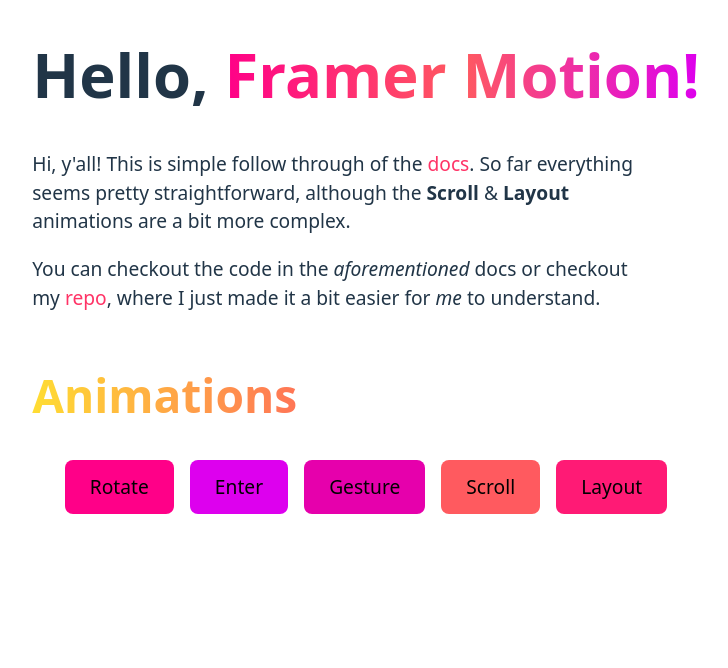
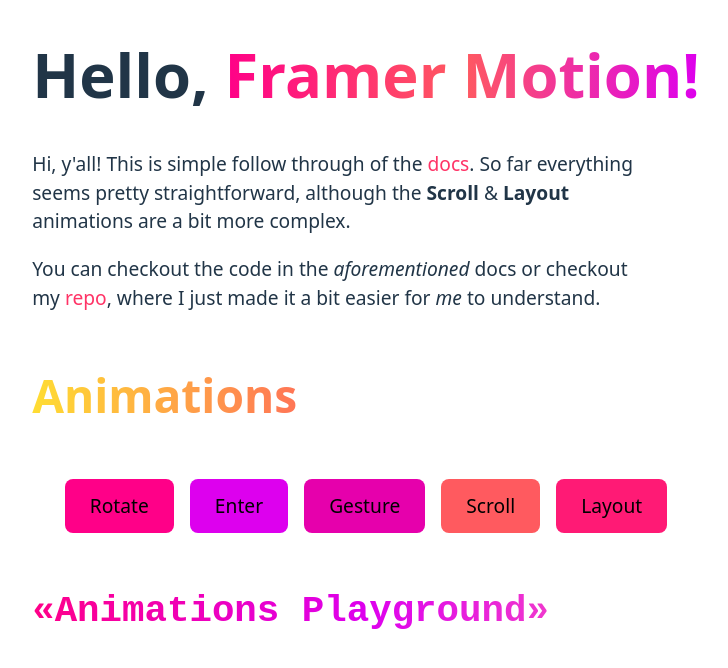
Before and after one commit to JoleneKearse/framer-motion, a React (Vite) app: page / in a window 1280 px wide. Shown: the top 668 px of the page, without its empty margins (274-1002 px from the left). Built offline with nearby package versions, Linux system fonts and the light colour scheme.

Commit message:
chore: add playground title

```diff
--- a/src/App.tsx
+++ b/src/App.tsx
@@ -59,7 +59,7 @@
         , where I just made it a bit easier for <i>me</i> to understand.
       </p>
       <main>
-        <h2 className="subtitle-gradient-1">Animations</h2>
+        <h2 className="subtitle-1">Animations</h2>
         <ButtonsBox>
           <Button
             label="Rotate"
@@ -99,6 +99,7 @@
           {activeAction === "scroll" && <Scroll />}
           {activeAction === "layout" && <Layout />}
         </AnimationBox>
+        <h2 className="subtitle-2">Animations Playground</h2>
       </main>
     </>
   );
--- a/src/index.css
+++ b/src/index.css
@@ -58,6 +58,7 @@
 
 h2 {
   font-size: 2.4em;
+  margin: 3rem 0;
 }
 
 .title-gradient {
@@ -67,7 +68,7 @@
   -webkit-text-fill-color: transparent;
 }
 
-.subtitle-gradient-1 {
+.subtitle-1 {
   background: linear-gradient(
     90deg,
     var(--yellow-school-bus),
@@ -79,13 +80,30 @@
   -webkit-text-fill-color: transparent;
 }
 
+.subtitle-2 {
+  background: linear-gradient(
+    90deg,
+    var(--pink-hot),
+    var(--magenta-deep),
+    var(--pink-bright)
+  );
+  background-clip: text;
+  -webkit-background-clip: text;
+  -webkit-text-fill-color: transparent;
+  font-family: monospace;
+}
+
+.subtitle-2::before {
+  content: "«";
+}
+
+.subtitle-2::after {
+  content: "»";
+}
+
 p {
   text-wrap: pretty;
   max-width: 32em;
-}
-
-main {
-  margin-top: 3rem;
 }
 
 .buttons-box {
```
